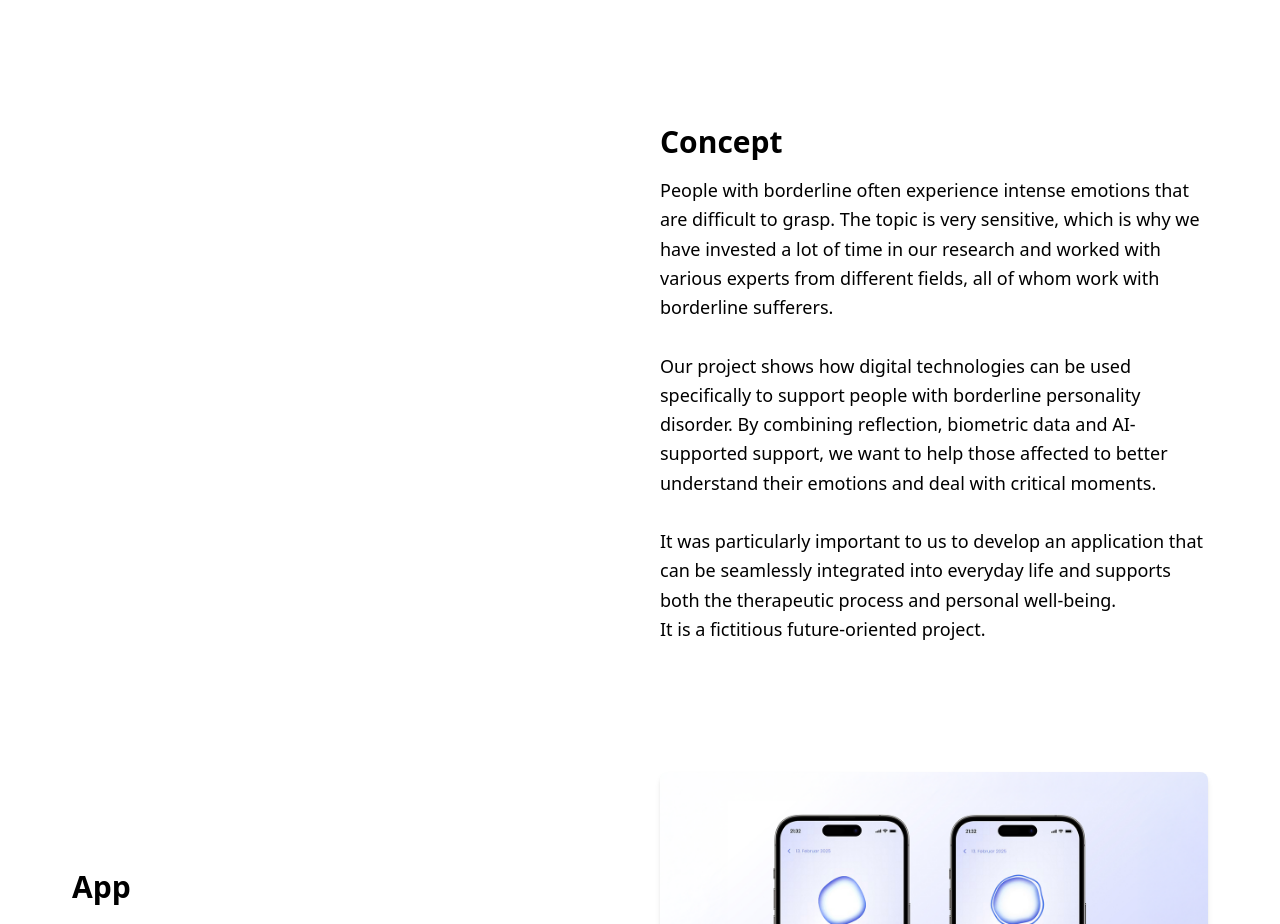
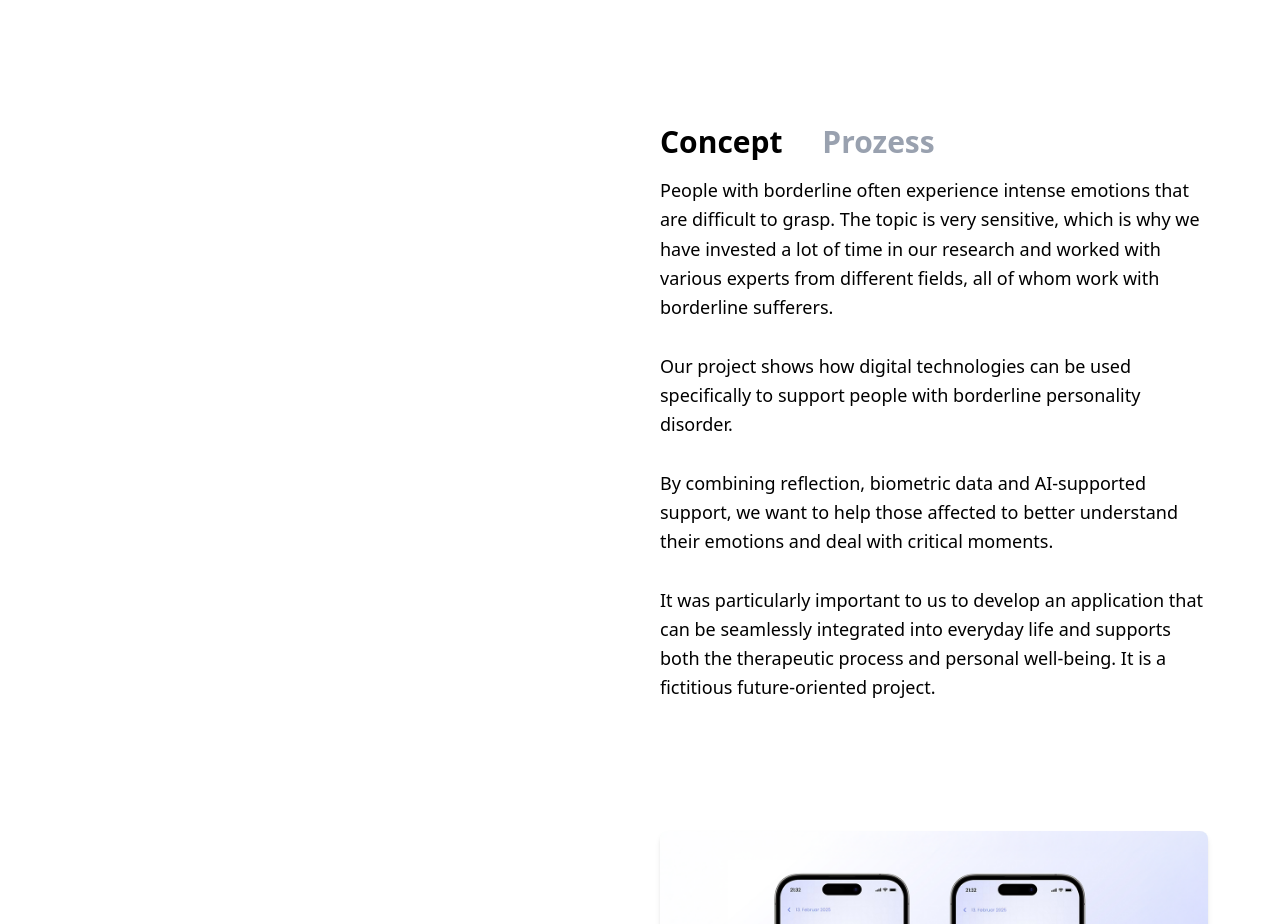
Before and after one commit to michellepriskakern/hfg-portfolio, a Nuxt app: page /projects/Bubble in a window 1280 px wide. Shown: the part 1388-2312 px from the top of the page. Built offline with nearby package versions, Linux system fonts and the light colour scheme.

Commit message:
Concept/Process switch

```diff
--- a/pages/projects/Bubble.vue
+++ b/pages/projects/Bubble.vue
@@ -35,22 +35,58 @@
       </div>
     </section>
 
-    <!-- KONZEPT SECTION -->
-    <section class="container mx-auto px-8 py-16 grid grid-cols-1 md:grid-cols-2 gap-10">
+   <!-- CONCEPT / PROZESS Umschalter -->
+    <section
+      class="container mx-auto px-8 py-16 grid grid-cols-1 md:grid-cols-2 gap-10 select-none"
+      @touchstart="startTouch" @touchend="endTouch"
+    >
       <div></div>
       <div>
-        <h2 class="text-3xl font-bold mb-4">Concept</h2>
-        <p class="text-lg leading-relaxed">
-          People with borderline often experience intense emotions that are difficult to grasp. The topic is very sensitive, which is why we have invested a lot of time in our research and worked with various experts from different fields, all of whom work with borderline sufferers.
-          <br><br>
-          Our project shows how digital technologies can be used specifically to support people with borderline personality disorder.
+        <!-- Umschaltbare Überschrift -->
+        <h2 class="text-3xl font-bold mb-4 cursor-pointer">
+          <span
+            @click="currentView = 'concept'"
+            :class="currentView === 'concept' ? 'text-black' : 'text-gray-400'"
+          >
+            Concept
+          </span>
+          <span class="mx-4"></span>
+          <span
+            @click="currentView = 'process'"
+            :class="currentView === 'process' ? 'text-black' : 'text-gray-400'"
+          >
+            Prozess
+          </span>
+        </h2>
 
-          By combining reflection, biometric data and AI-supported support, we want to help those affected to better understand their emotions and deal with critical moments.
-          <br><br>
-          It was particularly important to us to develop an application that can be seamlessly integrated into everyday life and supports both the therapeutic process and personal well-being.<br> It is a fictitious future-oriented project.
-        </p>
+
+        <!-- Animierter Textwechsel -->
+        <transition name="fade" mode="out-in">
+          <p :key="currentView" class="text-lg leading-relaxed">
+            <!-- Concept Text -->
+            <template v-if="currentView === 'concept'">
+              People with borderline often experience intense emotions that are difficult to grasp. The topic is very sensitive, which is why we have invested a lot of time in our research and worked with various experts from different fields, all of whom work with borderline sufferers.
+              <br><br>
+              Our project shows how digital technologies can be used specifically to support people with borderline personality disorder.
+              <br><br>
+              By combining reflection, biometric data and AI-supported support, we want to help those affected to better understand their emotions and deal with critical moments.
+              <br><br>
+              It was particularly important to us to develop an application that can be seamlessly integrated into everyday life and supports both the therapeutic process and personal well-being.
+              It is a fictitious future-oriented project.
+            </template>
+            <!-- Prozess Text -->
+            <template v-else>
+              Der Prozess begann mit einer tiefgreifenden Recherche zu Borderline. Interviews mit Expert:innen und Betroffenen haben unsere Sichtweise geschärft.
+              <br><br>
+              Es folgten Ideation-Workshops, das Erstellen von Personas und eine Vielzahl von Prototypen – analog wie digital.
+              <br><br>
+              Die finale Umsetzung wurde in Figma gestaltet und interaktiv mit After Effects und Premiere inszeniert.
+            </template>
+          </p>
+        </transition>
       </div>
     </section>
+
 
     <!-- CONTENT SECTIONS -->
     <section class="container mx-auto px-8 py-16">
@@ -91,10 +127,49 @@ const sections = [
     image: "/images/bubble-tablet.png"
   }
 ]
+
+import { ref } from 'vue'
+
+const currentView = ref('concept')
+
+let touchStartX = 0
+let touchEndX = 0
+
+const startTouch = (e) => {
+  touchStartX = e.changedTouches[0].screenX
+}
+
+const endTouch = (e) => {
+  touchEndX = e.changedTouches[0].screenX
+  handleSwipe()
+}
+
+const handleSwipe = () => {
+  const threshold = 50 // Minimum Swipe-Abstand
+  const deltaX = touchEndX - touchStartX
+
+  if (Math.abs(deltaX) > threshold) {
+    if (deltaX < 0) currentView.value = 'process' // Nach links → Prozess
+    else currentView.value = 'concept'           // Nach rechts → Concept
+  }
+}
+
+
+
+
 </script>
 
 <style scoped>
 .container {
   max-width: 1200px;
 }
+
+
+.fade-enter-active, .fade-leave-active {
+  transition: opacity 0.4s ease;
+}
+.fade-enter-from, .fade-leave-to {
+  opacity: 0;
+}
+
 </style>
```
